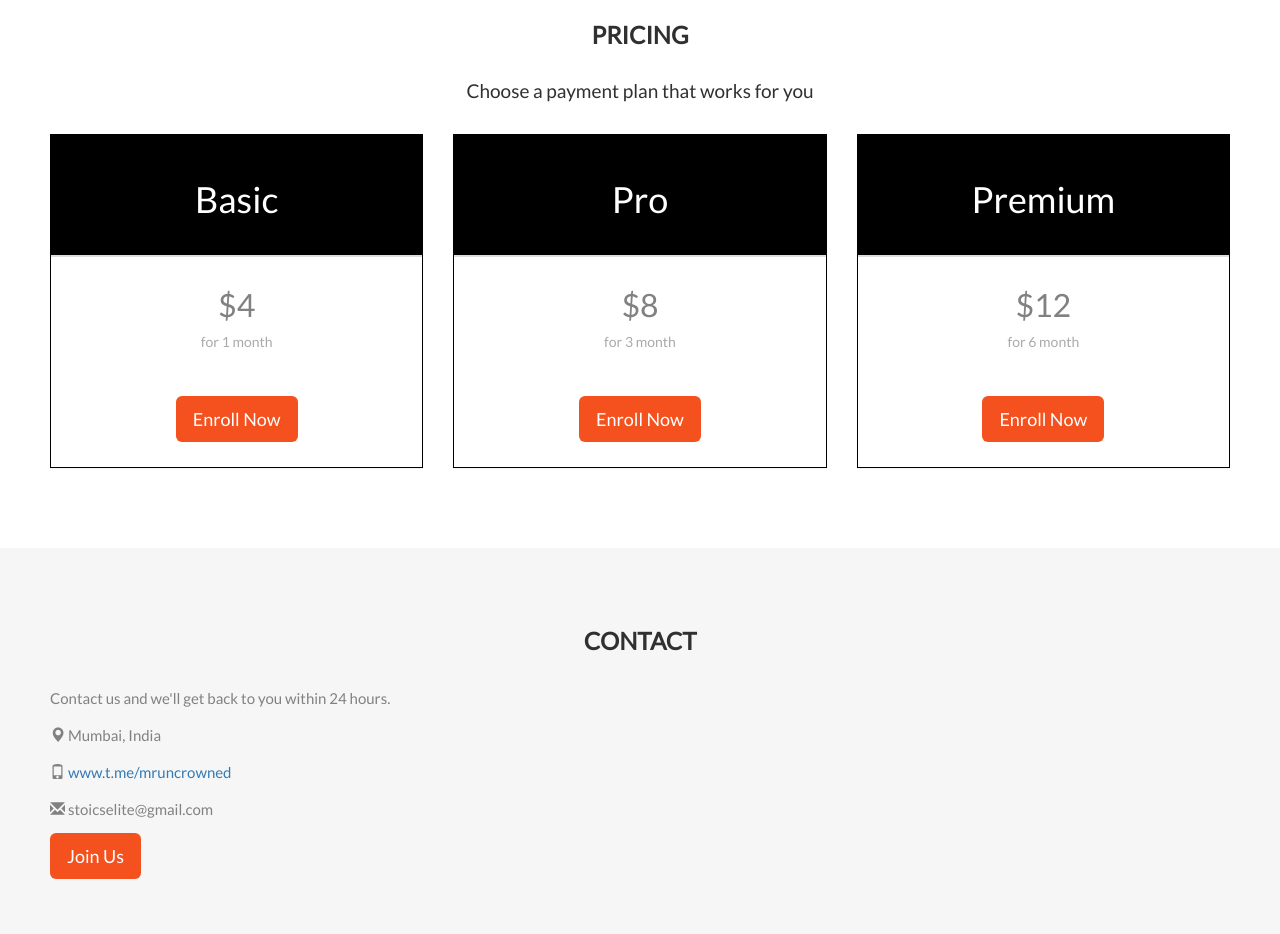
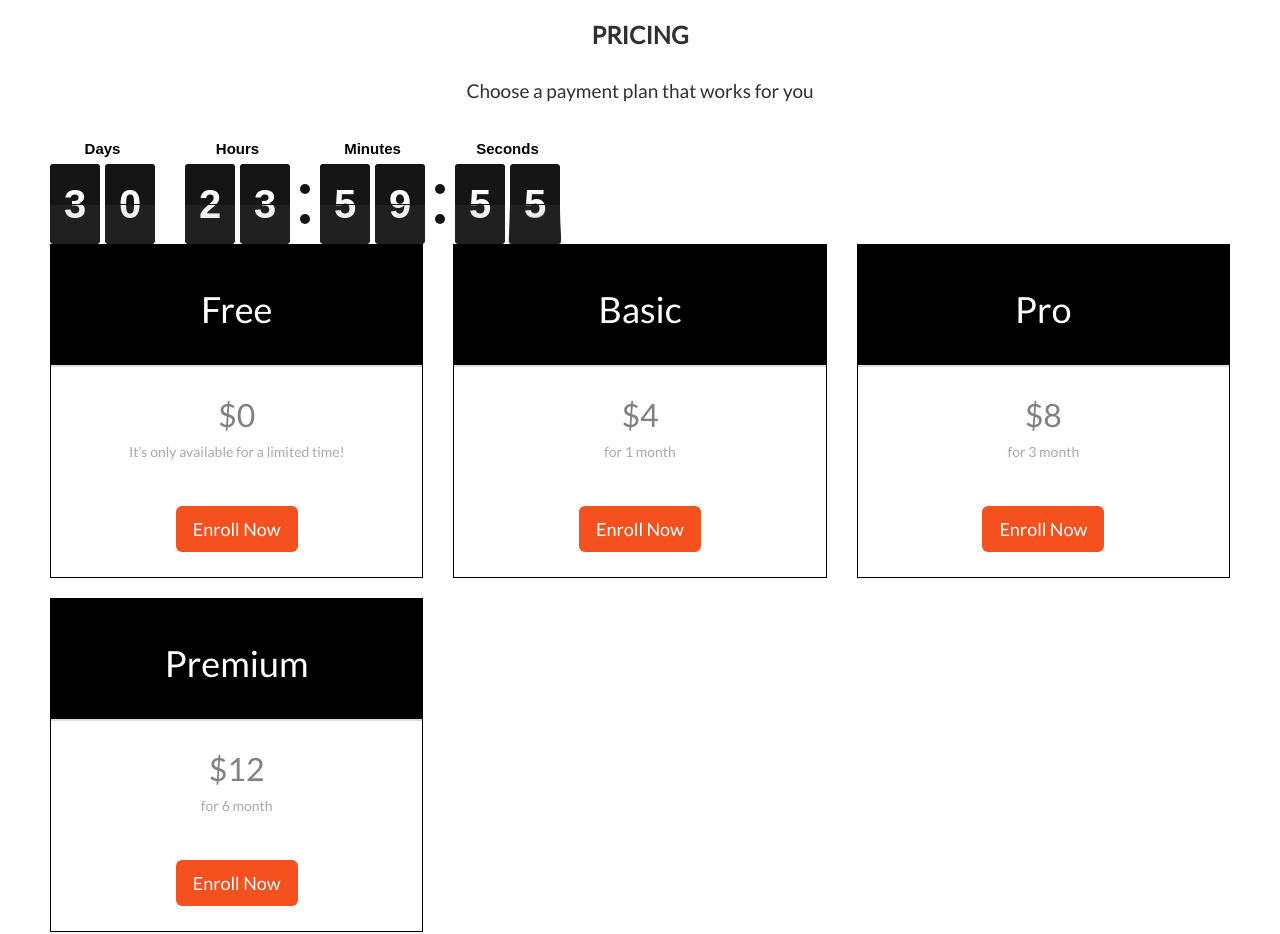
Before and after one commit to ViGtacH1214/StoicsMotivation, a plain HTML site: page index.html in a window 1280 px wide. Shown: the part 4360-5294 px from the top of the page. Drawn offline with nearby package versions, Linux system fonts and the light colour scheme.

Commit message:
count_down timer

```diff
--- /dev/null
+++ b/css/flipdown/flipdown.css
@@ -0,0 +1,283 @@
+/* THEMES */
+
+/********** Theme: dark **********/
+/* Font styles */
+.flipdown.flipdown__theme-dark {
+  font-family: sans-serif;
+  font-weight: bold;
+}
+/* Rotor group headings */
+.flipdown.flipdown__theme-dark .rotor-group-heading:before {
+  color: #000000;
+}
+/* Delimeters */
+.flipdown.flipdown__theme-dark .rotor-group:nth-child(n+2):nth-child(-n+3):before,
+.flipdown.flipdown__theme-dark .rotor-group:nth-child(n+2):nth-child(-n+3):after {
+  background-color: #151515;
+}
+/* Rotor tops */
+.flipdown.flipdown__theme-dark .rotor,
+.flipdown.flipdown__theme-dark .rotor-top,
+.flipdown.flipdown__theme-dark .rotor-leaf-front {
+  color: #FFFFFF;
+  background-color: #151515;
+}
+/* Rotor bottoms */
+.flipdown.flipdown__theme-dark .rotor-bottom,
+.flipdown.flipdown__theme-dark .rotor-leaf-rear {
+  color: #EFEFEF;
+  background-color: #202020;
+}
+/* Hinge */
+.flipdown.flipdown__theme-dark .rotor:after {
+  border-top: solid 1px #151515;
+}
+
+/********** Theme: light **********/
+/* Font styles */
+.flipdown.flipdown__theme-light {
+  font-family: sans-serif;
+  font-weight: bold;
+}
+/* Rotor group headings */
+.flipdown.flipdown__theme-light .rotor-group-heading:before {
+  color: #EEEEEE;
+}
+/* Delimeters */
+.flipdown.flipdown__theme-light .rotor-group:nth-child(n+2):nth-child(-n+3):before,
+.flipdown.flipdown__theme-light .rotor-group:nth-child(n+2):nth-child(-n+3):after {
+  background-color: #DDDDDD;
+}
+/* Rotor tops */
+.flipdown.flipdown__theme-light .rotor,
+.flipdown.flipdown__theme-light .rotor-top,
+.flipdown.flipdown__theme-light .rotor-leaf-front {
+  color: #222222;
+  background-color: #DDDDDD;
+}
+/* Rotor bottoms */
+.flipdown.flipdown__theme-light .rotor-bottom,
+.flipdown.flipdown__theme-light .rotor-leaf-rear {
+  color: #333333;
+  background-color: #EEEEEE;
+}
+/* Hinge */
+.flipdown.flipdown__theme-light .rotor:after {
+  border-top: solid 1px #222222;
+}
+
+/* END OF THEMES */
+
+.flipdown {
+  overflow: visible;
+  width: 510px;
+  height: 110px;
+}
+
+.flipdown .rotor-group {
+  position: relative;
+  float: left;
+  padding-right: 30px;
+}
+
+.flipdown .rotor-group:last-child {
+  padding-right: 0;
+}
+
+.flipdown .rotor-group-heading:before {
+  display: block;
+  height: 30px;
+  line-height: 30px;
+  text-align: center;
+}
+
+.flipdown .rotor-group:nth-child(1) .rotor-group-heading:before {
+  content: attr(data-before);
+}
+
+.flipdown .rotor-group:nth-child(2) .rotor-group-heading:before {
+  content: attr(data-before);
+}
+
+.flipdown .rotor-group:nth-child(3) .rotor-group-heading:before {
+  content: attr(data-before);
+}
+
+.flipdown .rotor-group:nth-child(4) .rotor-group-heading:before {
+  content: attr(data-before);
+}
+
+.flipdown .rotor-group:nth-child(n+2):nth-child(-n+3):before {
+  content: '';
+  position: absolute;
+  bottom: 20px;
+  left: 115px;
+  width: 10px;
+  height: 10px;
+  border-radius: 50%;
+}
+
+.flipdown .rotor-group:nth-child(n+2):nth-child(-n+3):after {
+  content: '';
+  position: absolute;
+  bottom: 50px;
+  left: 115px;
+  width: 10px;
+  height: 10px;
+  border-radius: 50%;
+}
+
+.flipdown .rotor {
+  position: relative;
+  float: left;
+  width: 50px;
+  height: 80px;
+  margin: 0px 5px 0px 0px;
+  border-radius: 4px;
+  font-size: 4rem;
+  text-align: center;
+  perspective: 200px;
+}
+
+.flipdown .rotor:last-child {
+  margin-right: 0;
+}
+
+.flipdown .rotor-top,
+.flipdown .rotor-bottom {
+  overflow: hidden;
+  position: absolute;
+  width: 50px;
+  height: 40px;
+}
+
+.flipdown .rotor-leaf {
+  z-index: 1;
+  position: absolute;
+  width: 50px;
+  height: 80px;
+  transform-style: preserve-3d;
+  transition: transform 0s;
+}
+
+.flipdown .rotor-leaf.flipped {
+  transform: rotateX(-180deg);
+  transition: all 0.5s ease-in-out;
+}
+
+.flipdown .rotor-leaf-front,
+.flipdown .rotor-leaf-rear {
+  overflow: hidden;
+  position: absolute;
+  width: 50px;
+  height: 40px;
+  margin: 0;
+  transform: rotateX(0deg);
+  backface-visibility: hidden;
+  -webkit-backface-visibility: hidden;
+}
+
+.flipdown .rotor-leaf-front {
+  line-height: 80px;
+  border-radius: 4px 4px 0px 0px;
+}
+
+.flipdown .rotor-leaf-rear {
+  line-height: 0px;
+  border-radius: 0px 0px 4px 4px;
+  transform: rotateX(-180deg);
+}
+
+.flipdown .rotor-top {
+  line-height: 80px;
+  border-radius: 4px 4px 0px 0px;
+}
+
+.flipdown .rotor-bottom {
+  bottom: 0;
+  line-height: 0px;
+  border-radius: 0px 0px 4px 4px;
+}
+
+.flipdown .rotor:after {
+  content: '';
+  z-index: 2;
+  position: absolute;
+  bottom: 0px;
+  left: 0px;
+  width: 50px;
+  height: 40px;
+  border-radius: 0px 0px 4px 4px;
+}
+
+@media (max-width: 550px) {
+
+  .flipdown {
+    width: 312px;
+    height: 70px;
+  }
+
+  .flipdown .rotor {
+    font-size: 2.2rem;
+    margin-right: 3px;
+  }
+
+  .flipdown .rotor,
+  .flipdown .rotor-leaf,
+  .flipdown .rotor-leaf-front,
+  .flipdown .rotor-leaf-rear,
+  .flipdown .rotor-top,
+  .flipdown .rotor-bottom,
+  .flipdown .rotor:after {
+    width: 30px;
+  }
+
+  .flipdown .rotor-group {
+    padding-right: 20px;
+  }
+
+  .flipdown .rotor-group:last-child {
+    padding-right: 0px;
+  }
+
+  .flipdown .rotor-group-heading:before {
+    font-size: 0.8rem;
+    height: 20px;
+    line-height: 20px;
+  }
+
+  .flipdown .rotor-group:nth-child(n+2):nth-child(-n+3):before,
+  .flipdown .rotor-group:nth-child(n+2):nth-child(-n+3):after {
+    left: 69px;
+  }
+
+  .flipdown .rotor-group:nth-child(n+2):nth-child(-n+3):before {
+    bottom: 13px;
+    height: 8px;
+    width: 8px;
+  }
+
+  .flipdown .rotor-group:nth-child(n+2):nth-child(-n+3):after {
+    bottom: 29px;
+    height: 8px;
+    width: 8px;
+  }
+
+  .flipdown .rotor-leaf-front,
+  .flipdown .rotor-top {
+    line-height: 50px;
+  }
+
+  .flipdown .rotor-leaf,
+  .flipdown .rotor {
+    height: 50px;
+  }
+
+  .flipdown .rotor-leaf-front,
+  .flipdown .rotor-leaf-rear,
+  .flipdown .rotor-top,
+  .flipdown .rotor-bottom,
+  .flipdown .rotor:after {
+    height: 25px;
+  }
+}
--- a/index.html
+++ b/index.html
@@ -11,6 +11,12 @@
   <link href="https://fonts.googleapis.com/css?family=Lato" rel="stylesheet" type="text/css">
   <script src="https://ajax.googleapis.com/ajax/libs/jquery/3.7.1/jquery.min.js"></script>
   <script src="https://maxcdn.bootstrapcdn.com/bootstrap/3.4.1/js/bootstrap.min.js"></script>
+
+
+  <link rel="stylesheet" type="text/css" href="css/flipdown/flipdown.css">
+  <script type="text/javascript" src="js/flipdown/flipdown.js"></script>
+  <script type="text/javascript" src="js/main.js"></script>
+
   <style>
     body {
       font: 400 15px Lato, sans-serif;
@@ -256,6 +262,7 @@
 
   <nav class="navbar navbar-default navbar-fixed-top">
     <div class="container">
+
       <div class="navbar-header">
         <button type="button" class="navbar-toggle" data-toggle="collapse" data-target="#myNavbar">
           <span class="icon-bar"></span>
@@ -265,6 +272,7 @@
         <a class="navbar-brand" href="#myPage">Racket Program</a>
         <img style="width: 48px; border-radius: 50%;" src="logo.jpg" alt="logo">
       </div>
+
       <div class="collapse navbar-collapse" id="myNavbar">
         <ul class="nav navbar-nav navbar-right">
           <li><a href="#about">ABOUT</a></li>
@@ -285,8 +293,8 @@
       <iframe class="responsive-iframe" src="https://www.youtube.com/embed/6B-ESQ91zGA?si=K7INr0_cNm8Zp9Sv"></iframe>
     </div>
     <br>
-    <a href="https://www.t.me/mruncrowned"
-        style="text-decoration: none; color: black;"><button class="btn btn-lg">Enroll Now</button></a>
+    <a href="https://www.t.me/mruncrowned" style="text-decoration: none; color: black;"><button
+        class="btn btn-lg">Enroll Now</button></a>
   </div>
 
   <!-- Container (About Section) -->
@@ -408,7 +416,8 @@
       <!-- Wrapper for slides -->
       <div class="carousel-inner" role="listbox">
         <div class="item active">
-          <h4>"Thanks to the RACKET PROGRAM, I have completed my 1000 followers in just a month."<br><span>Emma Johnson</span></h4>
+          <h4>"Thanks to the RACKET PROGRAM, I have completed my 1000 followers in just a month."<br><span>Emma
+              Johnson</span></h4>
         </div>
         <div class="item">
           <h4>"The RACKET PROGRAM was the best game changer for my theme page."<br><span>David
@@ -433,12 +442,36 @@
   </div>
 
   <!-- Container (Pricing Section) -->
+
+
+
   <div id="pricing" class="container-fluid">
     <div class="text-center">
       <h2>Pricing</h2>
       <h4>Choose a payment plan that works for you</h4>
     </div>
+
+       <!-- Count-Down Timer -->
+  <div class="example">
+    <div id="flipdown" class="flipdown"></div>
+  </div>
+
     <div class="row slideanim">
+
+      <div class="col-sm-4 col-xs-12">
+        <div class="panel panel-default text-center">
+          <div class="panel-heading">
+            <h1>Free</h1>
+          </div>
+          <div class="panel-footer">
+            <h3>$0</h3>
+            <h4>It’s only available for a limited time!</h4>
+            <a href="https://www.t.me/mruncrowned" style="text-decoration: none; color: black;"><button
+                class="btn btn-lg">Enroll Now</button></a>
+          </div>
+        </div>
+      </div>
+
       <div class="col-sm-4 col-xs-12">
         <div class="panel panel-default text-center">
           <div class="panel-heading">
@@ -447,11 +480,12 @@
           <div class="panel-footer">
             <h3>$4</h3>
             <h4>for 1 month</h4>
-            <a href="https://www.t.me/mruncrowned"
-                style="text-decoration: none; color: black;"><button class="btn btn-lg">Enroll Now</button></a>
+            <a href="https://www.t.me/mruncrowned" style="text-decoration: none; color: black;"><button
+                class="btn btn-lg">Enroll Now</button></a>
           </div>
         </div>
       </div>
+
       <div class="col-sm-4 col-xs-12">
         <div class="panel panel-default text-center">
           <div class="panel-heading">
@@ -460,8 +494,8 @@
           <div class="panel-footer">
             <h3>$8</h3>
             <h4>for 3 month</h4>
-            <a href="https://www.t.me/mruncrowned"
-                style="text-decoration: none; color: black;"><button class="btn btn-lg">Enroll Now</button></a>
+            <a href="https://www.t.me/mruncrowned" style="text-decoration: none; color: black;"><button
+                class="btn btn-lg">Enroll Now</button></a>
           </div>
         </div>
       </div>
@@ -473,8 +507,8 @@
           <div class="panel-footer">
             <h3>$12</h3>
             <h4>for 6 month</h4>
-           <a href="https://www.t.me/mruncrowned"
-                style="text-decoration: none; color: black;"><button class="btn btn-lg">Enroll Now</button></a>
+            <a href="https://www.t.me/mruncrowned" style="text-decoration: none; color: black;"><button
+                class="btn btn-lg">Enroll Now</button></a>
           </div>
         </div>
       </div>
@@ -491,8 +525,8 @@
         <p><span class="glyphicon glyphicon-phone"></span> <a
             href="https://www.t.me/mruncrowned">www.t.me/mruncrowned</a></p>
         <p><span class="glyphicon glyphicon-envelope"></span> stoicselite@gmail.com</p>
-        <a target="_blank" href="https://t.me/racketery"
-                style="text-decoration: none; color: white;"><button style="background-color: #f4511e;" class="btn btn-lg">Join Us</button></a>
+        <a target="_blank" href="https://t.me/racketery" style="text-decoration: none; color: white;"><button
+            style="background-color: #f4511e;" class="btn btn-lg">Join Us</button></a>
       </div>
       <!-- <div class="col-sm-7 slideanim">
       <div class="row">
--- /dev/null
+++ b/js/flipdown/flipdown.js
@@ -0,0 +1,277 @@
+"use strict";
+
+function _typeof(obj) { if (typeof Symbol === "function" && typeof Symbol.iterator === "symbol") { _typeof = function _typeof(obj) { return typeof obj; }; } else { _typeof = function _typeof(obj) { return obj && typeof Symbol === "function" && obj.constructor === Symbol && obj !== Symbol.prototype ? "symbol" : typeof obj; }; } return _typeof(obj); }
+
+function _classCallCheck(instance, Constructor) { if (!(instance instanceof Constructor)) { throw new TypeError("Cannot call a class as a function"); } }
+
+function _defineProperties(target, props) { for (var i = 0; i < props.length; i++) { var descriptor = props[i]; descriptor.enumerable = descriptor.enumerable || false; descriptor.configurable = true; if ("value" in descriptor) descriptor.writable = true; Object.defineProperty(target, descriptor.key, descriptor); } }
+
+function _createClass(Constructor, protoProps, staticProps) { if (protoProps) _defineProperties(Constructor.prototype, protoProps); if (staticProps) _defineProperties(Constructor, staticProps); return Constructor; }
+
+var FlipDown = function () {
+  function FlipDown(uts) {
+    var el = arguments.length > 1 && arguments[1] !== undefined ? arguments[1] : "flipdown";
+    var opt = arguments.length > 2 && arguments[2] !== undefined ? arguments[2] : {};
+
+    _classCallCheck(this, FlipDown);
+
+    if (typeof uts !== "number") {
+      throw new Error("FlipDown: Constructor expected unix timestamp, got ".concat(_typeof(uts), " instead."));
+    }
+
+    if (_typeof(el) === "object") {
+      opt = el;
+      el = "flipdown";
+    }
+
+    this.version = "0.3.2";
+    this.initialised = false;
+    this.now = this._getTime();
+    this.epoch = uts;
+    this.countdownEnded = false;
+    this.hasEndedCallback = null;
+    this.element = document.getElementById(el);
+    this.rotors = [];
+    this.rotorLeafFront = [];
+    this.rotorLeafRear = [];
+    this.rotorTops = [];
+    this.rotorBottoms = [];
+    this.countdown = null;
+    this.daysRemaining = 0;
+    this.clockValues = {};
+    this.clockStrings = {};
+    this.clockValuesAsString = [];
+    this.prevClockValuesAsString = [];
+    this.opts = this._parseOptions(opt);
+
+    this._setOptions();
+
+    console.log("FlipDown ".concat(this.version, " (Theme: ").concat(this.opts.theme, ")"));
+  }
+
+  _createClass(FlipDown, [{
+    key: "start",
+    value: function start() {
+      if (!this.initialised) this._init();
+      this.countdown = setInterval(this._tick.bind(this), 1000);
+      return this;
+    }
+  }, {
+    key: "ifEnded",
+    value: function ifEnded(cb) {
+      this.hasEndedCallback = function () {
+        cb();
+        this.hasEndedCallback = null;
+      };
+
+      return this;
+    }
+  }, {
+    key: "_getTime",
+    value: function _getTime() {
+      return new Date().getTime() / 1000;
+    }
+  }, {
+    key: "_hasCountdownEnded",
+    value: function _hasCountdownEnded() {
+      if (this.epoch - this.now < 0) {
+        this.countdownEnded = true;
+
+        if (this.hasEndedCallback != null) {
+          this.hasEndedCallback();
+          this.hasEndedCallback = null;
+        }
+
+        return true;
+      } else {
+        this.countdownEnded = false;
+        return false;
+      }
+    }
+  }, {
+    key: "_parseOptions",
+    value: function _parseOptions(opt) {
+      var headings = ["Days", "Hours", "Minutes", "Seconds"];
+
+      if (opt.headings && opt.headings.length === 4) {
+        headings = opt.headings;
+      }
+
+      return {
+        theme: opt.hasOwnProperty("theme") ? opt.theme : "dark",
+        headings: headings
+      };
+    }
+  }, {
+    key: "_setOptions",
+    value: function _setOptions() {
+      this.element.classList.add("flipdown__theme-".concat(this.opts.theme));
+    }
+  }, {
+    key: "_init",
+    value: function _init() {
+      this.initialised = true;
+
+      if (this._hasCountdownEnded()) {
+        this.daysremaining = 0;
+      } else {
+        this.daysremaining = Math.floor((this.epoch - this.now) / 86400).toString().length;
+      }
+
+      var dayRotorCount = this.daysremaining <= 2 ? 2 : this.daysremaining;
+
+      for (var i = 0; i < dayRotorCount + 6; i++) {
+        this.rotors.push(this._createRotor(0));
+      }
+
+      var dayRotors = [];
+
+      for (var i = 0; i < dayRotorCount; i++) {
+        dayRotors.push(this.rotors[i]);
+      }
+
+      this.element.appendChild(this._createRotorGroup(dayRotors, 0));
+      var count = dayRotorCount;
+
+      for (var i = 0; i < 3; i++) {
+        var otherRotors = [];
+
+        for (var j = 0; j < 2; j++) {
+          otherRotors.push(this.rotors[count]);
+          count++;
+        }
+
+        this.element.appendChild(this._createRotorGroup(otherRotors, i + 1));
+      }
+
+      this.rotorLeafFront = Array.prototype.slice.call(this.element.getElementsByClassName("rotor-leaf-front"));
+      this.rotorLeafRear = Array.prototype.slice.call(this.element.getElementsByClassName("rotor-leaf-rear"));
+      this.rotorTop = Array.prototype.slice.call(this.element.getElementsByClassName("rotor-top"));
+      this.rotorBottom = Array.prototype.slice.call(this.element.getElementsByClassName("rotor-bottom"));
+
+      this._tick();
+
+      this._updateClockValues(true);
+
+      return this;
+    }
+  }, {
+    key: "_createRotorGroup",
+    value: function _createRotorGroup(rotors, rotorIndex) {
+      var rotorGroup = document.createElement("div");
+      rotorGroup.className = "rotor-group";
+      var dayRotorGroupHeading = document.createElement("div");
+      dayRotorGroupHeading.className = "rotor-group-heading";
+      dayRotorGroupHeading.setAttribute("data-before", this.opts.headings[rotorIndex]);
+      rotorGroup.appendChild(dayRotorGroupHeading);
+      appendChildren(rotorGroup, rotors);
+      return rotorGroup;
+    }
+  }, {
+    key: "_createRotor",
+    value: function _createRotor() {
+      var v = arguments.length > 0 && arguments[0] !== undefined ? arguments[0] : 0;
+      var rotor = document.createElement("div");
+      var rotorLeaf = document.createElement("div");
+      var rotorLeafRear = document.createElement("figure");
+      var rotorLeafFront = document.createElement("figure");
+      var rotorTop = document.createElement("div");
+      var rotorBottom = document.createElement("div");
+      rotor.className = "rotor";
+      rotorLeaf.className = "rotor-leaf";
+      rotorLeafRear.className = "rotor-leaf-rear";
+      rotorLeafFront.className = "rotor-leaf-front";
+      rotorTop.className = "rotor-top";
+      rotorBottom.className = "rotor-bottom";
+      rotorLeafRear.textContent = v;
+      rotorTop.textContent = v;
+      rotorBottom.textContent = v;
+      appendChildren(rotor, [rotorLeaf, rotorTop, rotorBottom]);
+      appendChildren(rotorLeaf, [rotorLeafRear, rotorLeafFront]);
+      return rotor;
+    }
+  }, {
+    key: "_tick",
+    value: function _tick() {
+      this.now = this._getTime();
+      var diff = this.epoch - this.now <= 0 ? 0 : this.epoch - this.now;
+      this.clockValues.d = Math.floor(diff / 86400);
+      diff -= this.clockValues.d * 86400;
+      this.clockValues.h = Math.floor(diff / 3600);
+      diff -= this.clockValues.h * 3600;
+      this.clockValues.m = Math.floor(diff / 60);
+      diff -= this.clockValues.m * 60;
+      this.clockValues.s = Math.floor(diff);
+
+      this._updateClockValues();
+
+      this._hasCountdownEnded();
+    }
+  }, {
+    key: "_updateClockValues",
+    value: function _updateClockValues() {
+      var _this = this;
+
+      var init = arguments.length > 0 && arguments[0] !== undefined ? arguments[0] : false;
+      this.clockStrings.d = pad(this.clockValues.d, 2);
+      this.clockStrings.h = pad(this.clockValues.h, 2);
+      this.clockStrings.m = pad(this.clockValues.m, 2);
+      this.clockStrings.s = pad(this.clockValues.s, 2);
+      this.clockValuesAsString = (this.clockStrings.d + this.clockStrings.h + this.clockStrings.m + this.clockStrings.s).split("");
+      this.rotorLeafFront.forEach(function (el, i) {
+        el.textContent = _this.prevClockValuesAsString[i];
+      });
+      this.rotorBottom.forEach(function (el, i) {
+        el.textContent = _this.prevClockValuesAsString[i];
+      });
+
+      function rotorTopFlip() {
+        var _this2 = this;
+
+        this.rotorTop.forEach(function (el, i) {
+          if (el.textContent != _this2.clockValuesAsString[i]) {
+            el.textContent = _this2.clockValuesAsString[i];
+          }
+        });
+      }
+
+      function rotorLeafRearFlip() {
+        var _this3 = this;
+
+        this.rotorLeafRear.forEach(function (el, i) {
+          if (el.textContent != _this3.clockValuesAsString[i]) {
+            el.textContent = _this3.clockValuesAsString[i];
+            el.parentElement.classList.add("flipped");
+            var flip = setInterval(function () {
+              el.parentElement.classList.remove("flipped");
+              clearInterval(flip);
+            }.bind(_this3), 500);
+          }
+        });
+      }
+
+      if (!init) {
+        setTimeout(rotorTopFlip.bind(this), 500);
+        setTimeout(rotorLeafRearFlip.bind(this), 500);
+      } else {
+        rotorTopFlip.call(this);
+        rotorLeafRearFlip.call(this);
+      }
+
+      this.prevClockValuesAsString = this.clockValuesAsString;
+    }
+  }]);
+
+  return FlipDown;
+}();
+
+function pad(n, len) {
+  n = n.toString();
+  return n.length < len ? pad("0" + n, len) : n;
+}
+
+function appendChildren(parent, children) {
+  children.forEach(function (el) {
+    parent.appendChild(el);
+  });
+}
--- /dev/null
+++ b/js/main.js
@@ -0,0 +1,28 @@
+document.addEventListener('DOMContentLoaded', () => {
+
+  // Unix timestamp (in seconds) to count down to
+  var twoDaysFromNow = (new Date().getTime() / 1000) + (86400 * 31) + 1;
+
+  // Set up FlipDown
+  var flipdown = new FlipDown(twoDaysFromNow)
+
+    // Start the countdown
+    .start()
+
+    // Do something when the countdown ends
+    .ifEnded(() => {
+      console.log('The countdown has ended!');
+    });
+
+  // Toggle theme
+  // var interval = setInterval(() => {
+  //   let body = document.body;
+  //   body.classList.toggle('light-theme');
+  //   body.querySelector('#flipdown').classList.toggle('flipdown__theme-dark');
+  //   body.querySelector('#flipdown').classList.toggle('flipdown__theme-light');
+  // }, 5000);
+
+  // Show version number
+  var ver = document.getElementById('ver');
+  ver.innerHTML = flipdown.version;
+});
```
